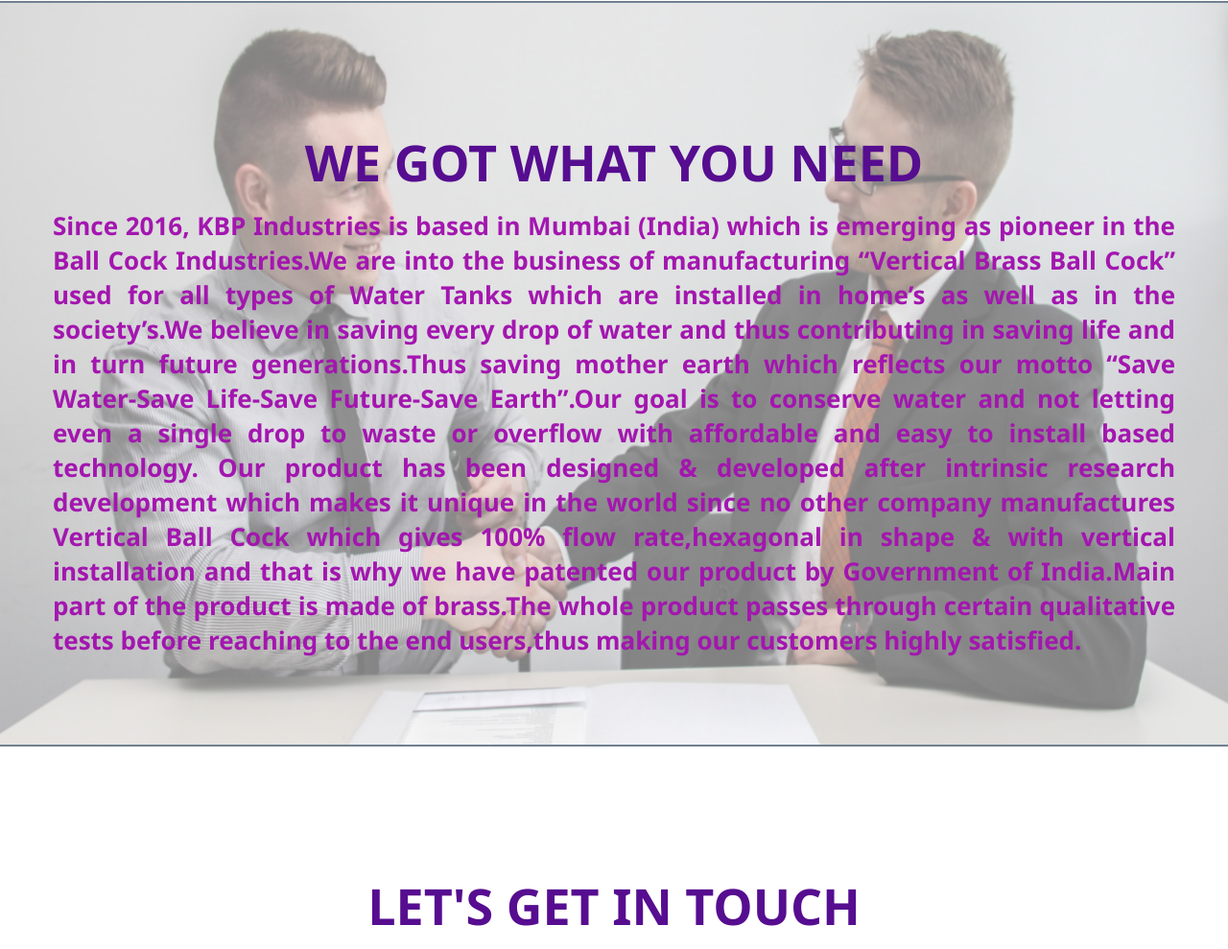
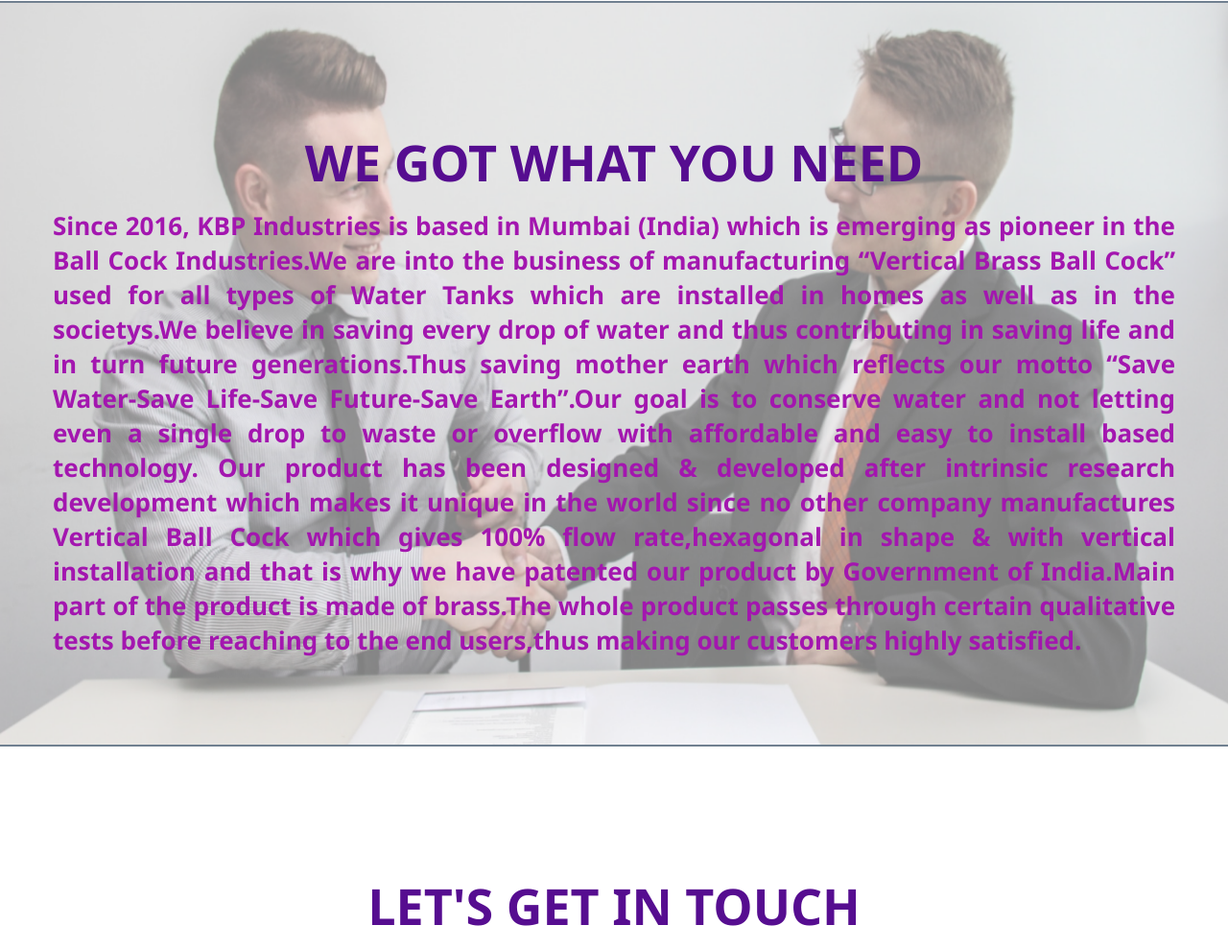
Before and after one commit to sungod12/kbpindustries-website, a plain HTML site: page index.html in a window 1280 px wide. Shown: the part 2336-3325 px from the top of the page at 96% size. Drawn offline with Linux system fonts and the light colour scheme.

Commit message:
Update index.html

```diff
--- a/index.html
+++ b/index.html
@@ -109,7 +109,7 @@
       <div class="container">
       <h1 class="heading">we got what you need</h1>
       <p class="description para">
-        Since 2016, KBP Industries is based in Mumbai (India) which is emerging as pioneer in the Ball Cock Industries.We are into the business of manufacturing “Vertical Brass Ball Cock” used for all types of Water Tanks which are installed in home’s as well as in the society’s.We believe in  saving every drop of water and thus contributing in saving life and in turn future generations.Thus saving mother earth which reflects our motto “Save Water-Save Life-Save Future-Save Earth”.Our goal is to conserve water and not letting even a single drop to waste or overflow with affordable and easy to install based technology.
+        Since 2016, KBP Industries is based in Mumbai (India) which is emerging as pioneer in the Ball Cock Industries.We are into the business of manufacturing “Vertical Brass Ball Cock” used for all types of Water Tanks which are installed in homes as well as in the societys.We believe in  saving every drop of water and thus contributing in saving life and in turn future generations.Thus saving mother earth which reflects our motto “Save Water-Save Life-Save Future-Save Earth”.Our goal is to conserve water and not letting even a single drop to waste or overflow with affordable and easy to install based technology.
         Our product has been designed & developed after intrinsic research development which makes it unique in the world since no other company manufactures Vertical Ball Cock which gives 100% flow rate,hexagonal in shape & with vertical installation and that is why we have patented our product by Government of India.Main part of the product is made of brass.The whole product passes through certain qualitative tests before reaching to the end users,thus making our customers highly satisfied.
       </p>
     </div>
```
